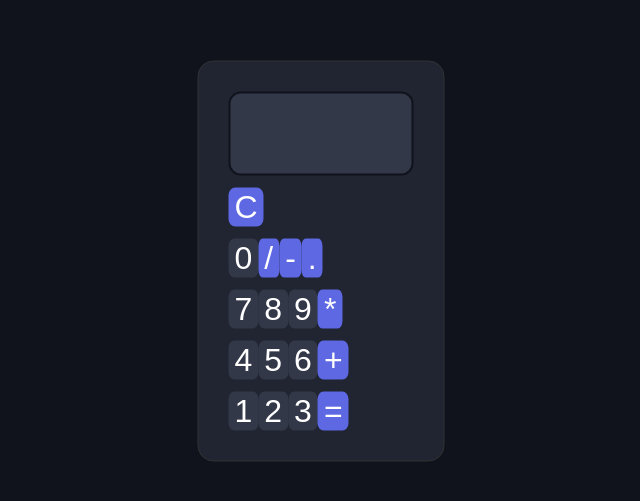
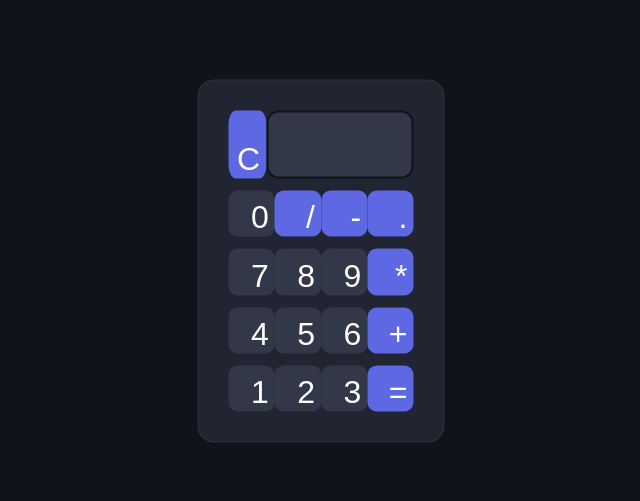
Before and after one commit to GerardoRoman/JSCalculator, a plain HTML site: page index.html in a window 1280 px wide. Shown: the part 139-640 px from the top of the page, without its empty margins (319-959 px from the left). Drawn offline with Linux system fonts and the light colour scheme.

Commit message:
added flex-basis and flex-grow to my .screen section, as well as the button section in CSS to adjust size of display screen and clear button

```diff
--- a/index.html
+++ b/index.html
@@ -13,10 +13,10 @@
 <body>
     <div class="calculator">
 
-        <div type="text" class="screen" id="screen"></div>
 
         <section id="row">
             <button class="symbol notequals" id="clear">C</button>
+            <div type="text" class="screen" id="screen"></div>
         </section>
 
         <section id="row 1">
--- a/main.css
+++ b/main.css
@@ -2,14 +2,14 @@ body {
     font-family: Open Sans;
     background-color: #10131c;
     display: flex;
-    flex-direction: column;
+    flex-direction: row;
     width: 50%;
 }
 
 section {
     display: flex;
     flex-direction: row;
-    width: 50%;
+    width: 100%;
 }
 
 div {
@@ -27,6 +27,8 @@ button {
     outline: none;
     background: none;
     cursor: pointer;
+    flex-basis: 0;
+    flex-grow: 1;
 }
 
 button:focus {
@@ -49,11 +51,13 @@ button:focus {
 .screen {
     border-radius: .75rem;
     font-size: 2rem;
-    height: 4rem;
+    height: 3rem;
     color: #fff;
     background: #333849;
     text-align: end;
     padding: .5rem;
+    flex-basis: 0;
+    flex-grow: 5;
 }
 
 .symbol,
```
